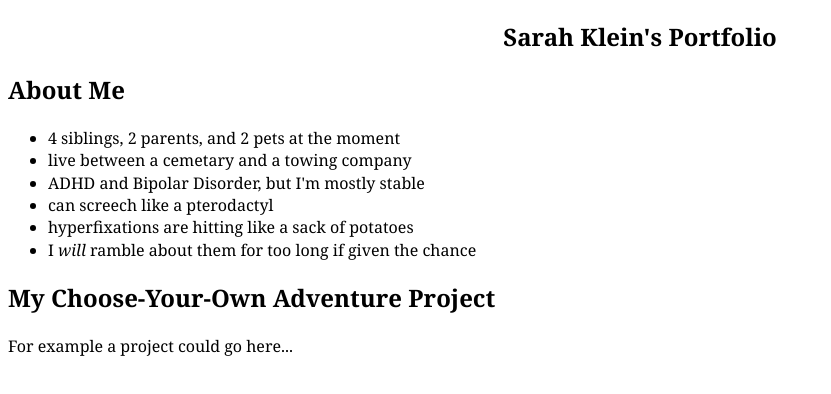
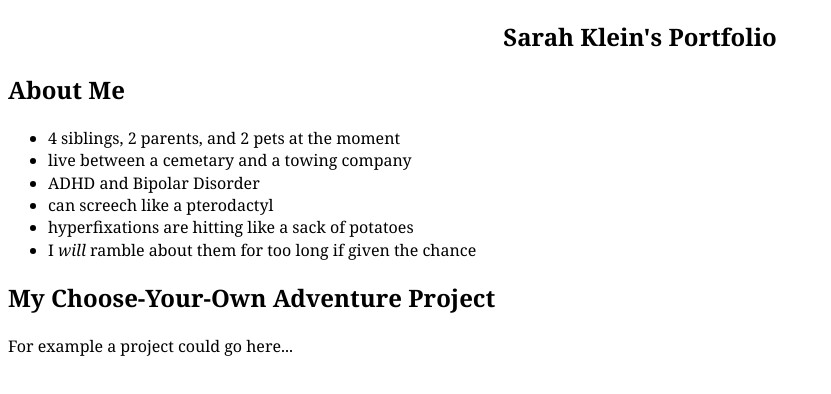
Before and after one commit to IACS-CS/web-design-portfolio-Bac0nPANcakes, a website: page public/index.html in a window 1280 px wide. Shown: the whole page, without its empty margins (0-831 px from the left). Drawn offline with Linux system fonts and the light colour scheme.

Commit message:
edited about me

```diff
--- a/public/index.html
+++ b/public/index.html
@@ -16,7 +16,7 @@
           <ul>
 <li>4 siblings, 2 parents, and 2 pets at the moment </li>
 <li>live between a cemetary and a towing company</li>
-<li>ADHD and Bipolar Disorder, but I'm mostly stable</li>
+<li>ADHD and Bipolar Disorder</li>
 <li>can screech like a pterodactyl</li>
 <li>hyperfixations are hitting like a sack of potatoes</li>
 <li>I <i>will</i> ramble about them for too long if given the chance</li>
```
